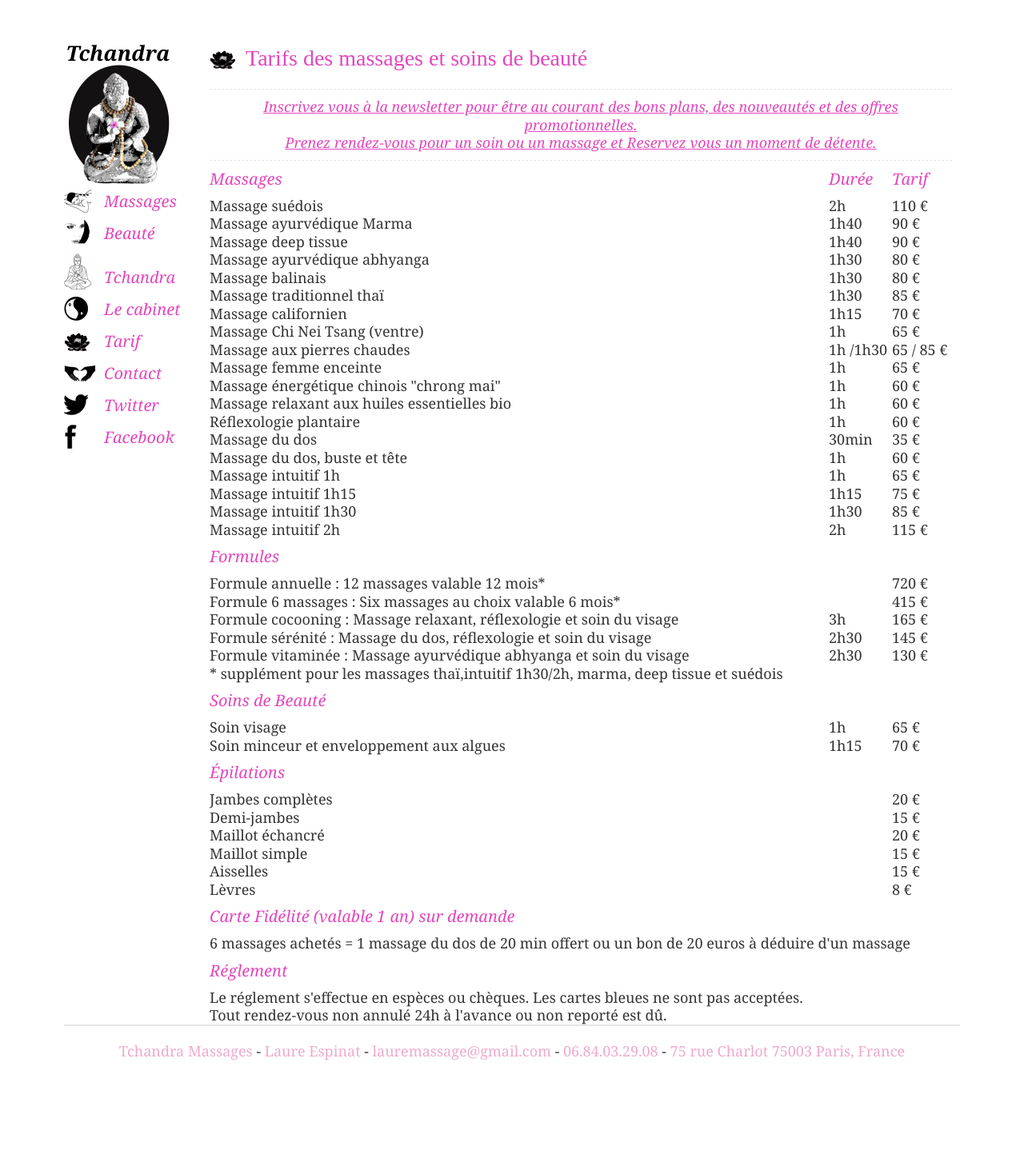
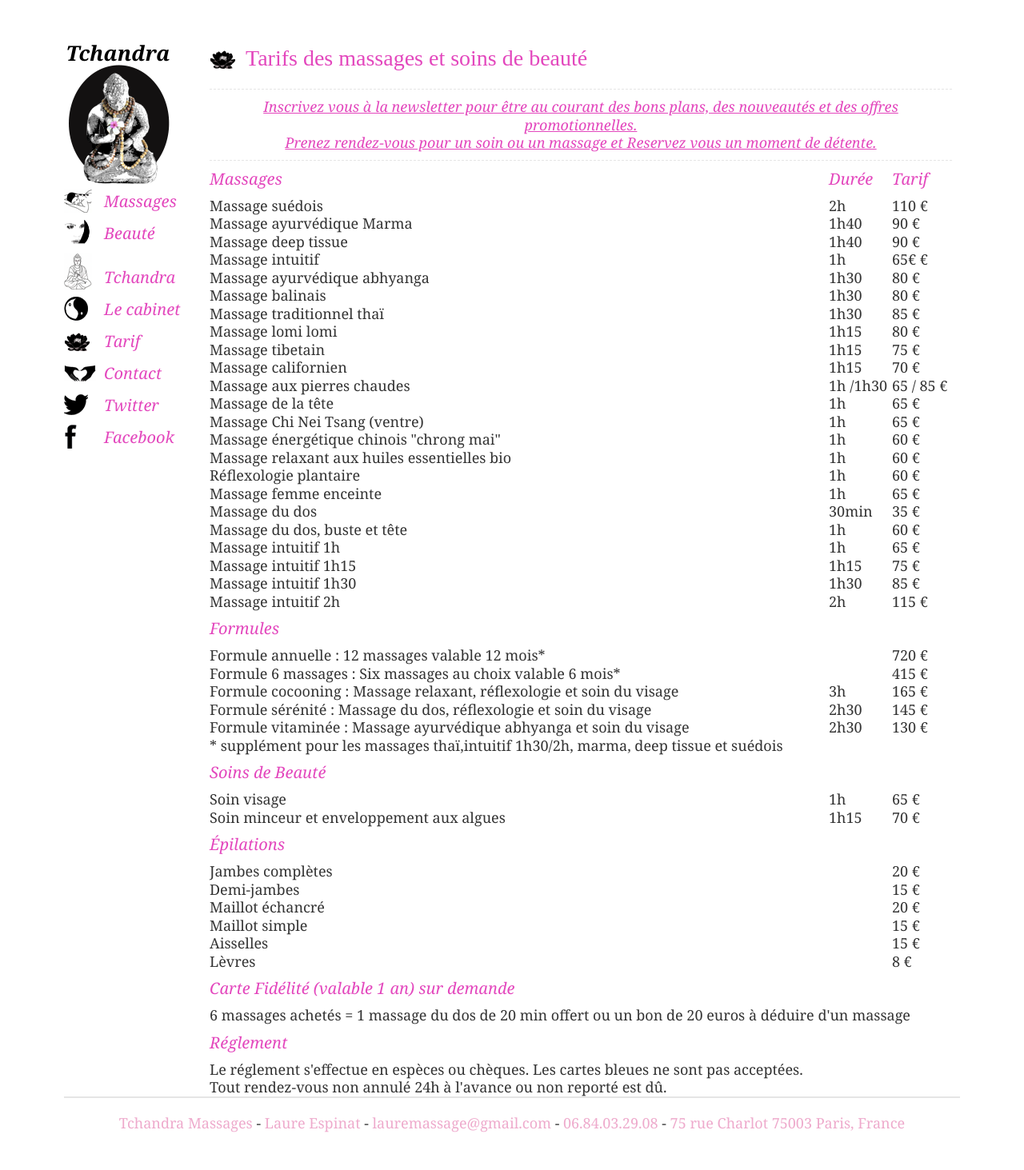
Before and after one commit to enrjphabricator/tchandra, a Jekyll site: the page built from _posts/2013-01-01-tarif.html, in a window 1280 px wide. Shown: the whole page at 80% size. Built offline with Jekyll 4.4.1, drawn with Linux system fonts in a browser that asks for light colours; our own code applies the rules of GitHub Pages for plain Markdown files; before the commit the page ends 1373 px from its top, so only the background shows below that.

Commit message:
Update 2013-01-01-tarif.html

```diff
--- a/_posts/2013-01-01-tarif.html
+++ b/_posts/2013-01-01-tarif.html
@@ -10,7 +10,7 @@ Pour toutes les occasions: Noël, anniversaire, mariage, st-valentin, fêtes des
 css:  [css/links.css, css/tarif.css]
 section: tarif
 section_title: Tarifs des massages et soins de beaut&eacute;
-massages: [ suedois, marma, deep_tissue, ayurvedique, balinais, thai, californien, chineitsang, pierres, enceinte, chinois, relaxant, reflexologie, dos]
+massages: [ suedois, marma, deep_tissue, intuitif, ayurvedique, balinais, thai, lomilomi, tibetain, californien, pierres, tete, chineitsang, chinois, relaxant, reflexologie, enceinte, dos]
 beaute: [visage, drainage, minceur, mains]
 ---
 <h1 style="margin-bottom: 10px;">{% include section_title.html %}</h1>
```
